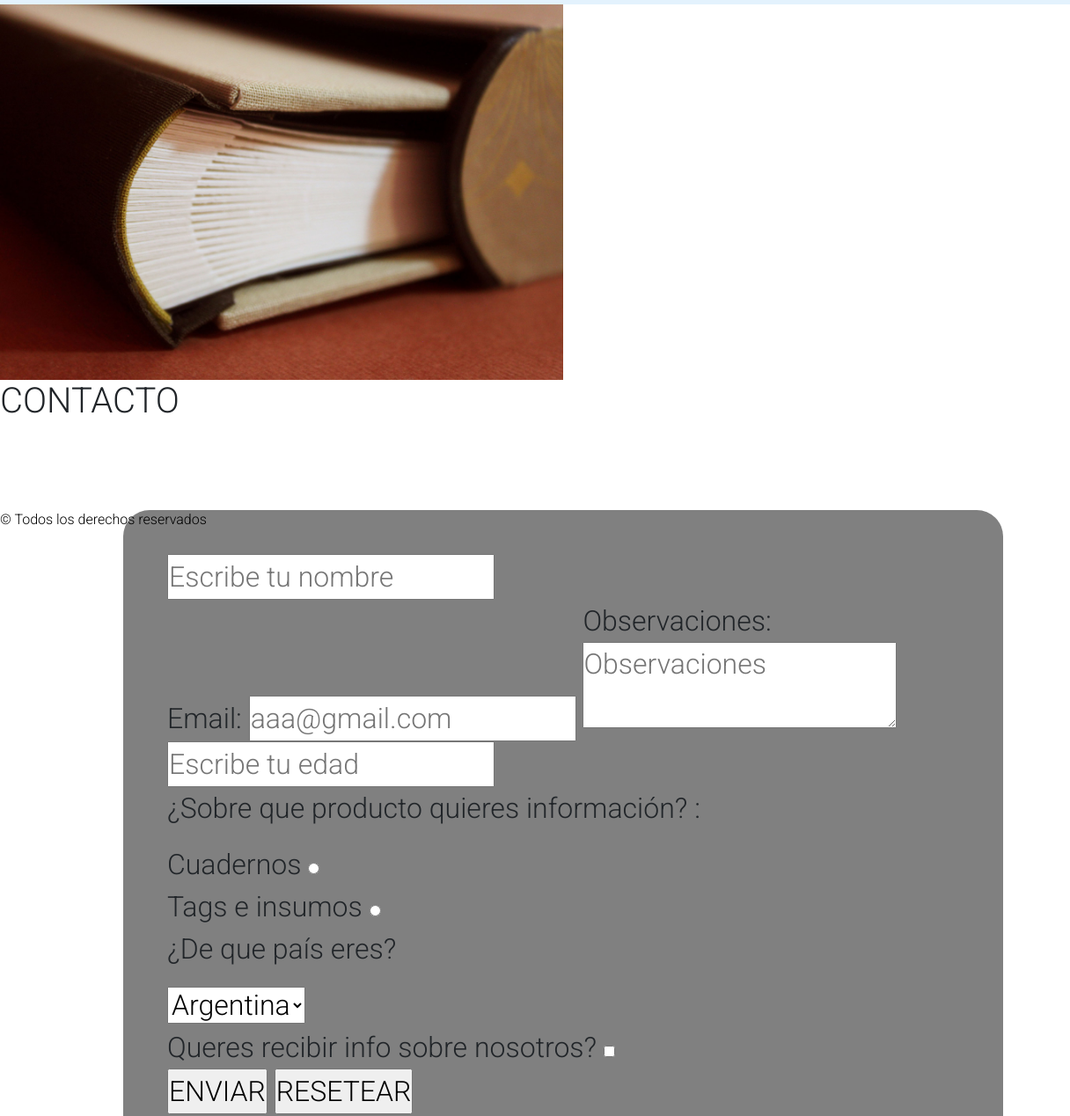
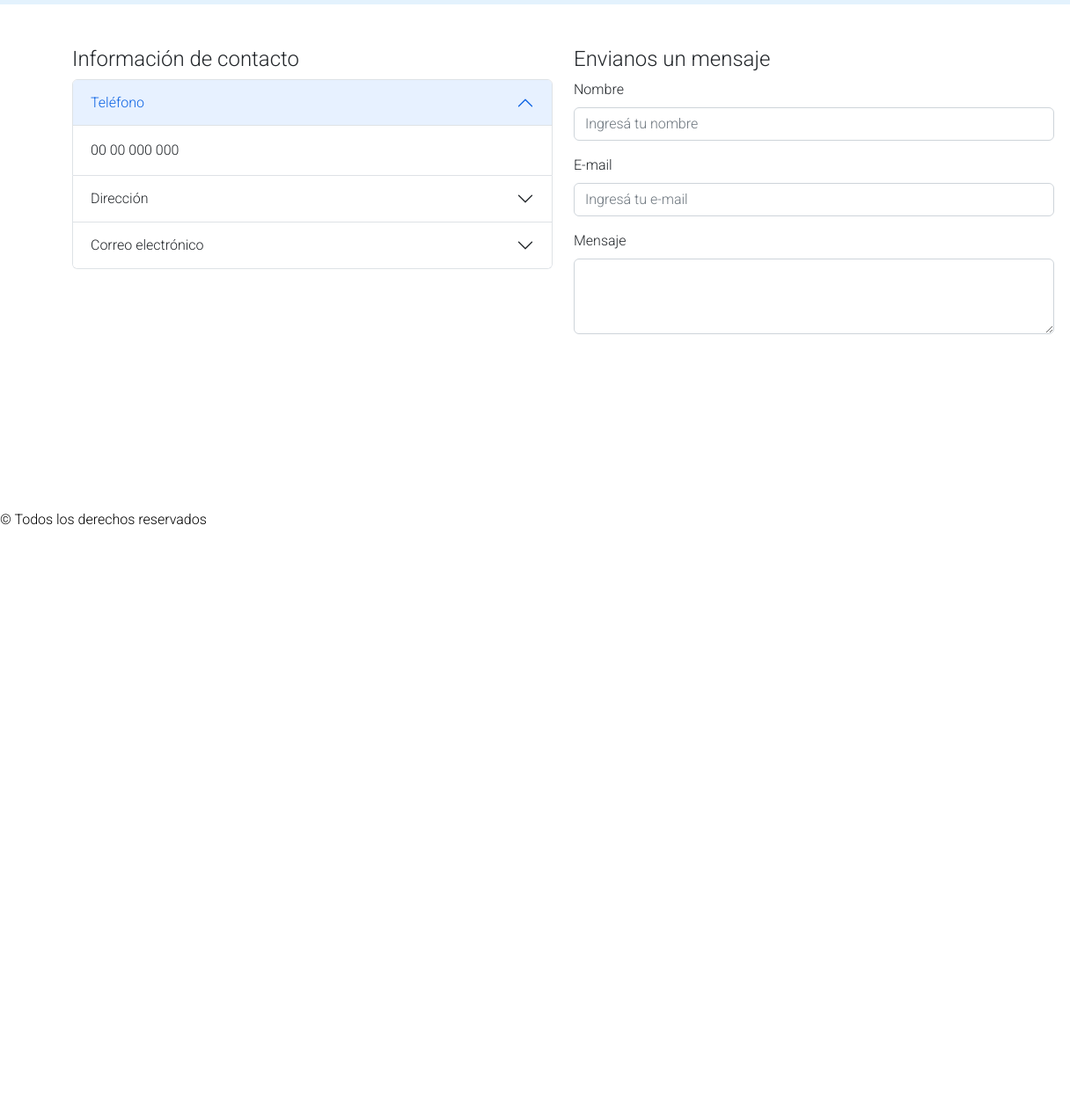
Before and after one commit to IgnaLobos/Chinabelleza, a plain HTML site: page pages/contacto.html in a window 1280 px wide. Shown: the part 171-1440 px from the top of the page at 88% size, 0-1216 px from the left. After the commit the page ends 800 px from the top, so only its background shows below. Drawn offline with nearby package versions, Linux system fonts and the light colour scheme.

Commit message:
Bootstrap a contacto

```diff
--- a/pages/contacto.html
+++ b/pages/contacto.html
@@ -41,60 +41,75 @@
 			</ul>
 		</nav>
 	</header>
-	<!-- cierre de fila logo + nav -->
-	<!-- fila de información de mi sitio -->
-	<section>
-		<img src="/assets/img/header contacto.jpg" alt="imagen contacto" width="50%">
-	</section>
-	<section>
-		<h1>CONTACTO</h1>
-	</section>
-	<!-- formulario de contacto -->
-	<section>
-		<article class="formulario__style">
-			<form action="#">
-				<input type="text" placeholder="Escribe tu nombre"><br>
-				<label for="email">Email:
-					<input type="email" placeholder="aaa@gmail.com" name="email"><br>
-				</label>
-				<label for="Observaciones"> Observaciones:<br>
-					<textarea placeholder="Observaciones"></textarea>
-				</label> <br>
-				<input type="number" placeholder="Escribe tu edad"><br>
-				<div><p>¿Sobre que producto quieres información? :</p>
-					<div>Cuadernos
-						<input type="radio" name="producto" value="Cuadernos">
-					</div>
-					<div>Tags e insumos
-						<input type="radio" name="producto" value="Tags e insumos">
+
+	<section class="container">
+        <div class="row mt-5 gap-5 gap-md-0">
+            <div class="col-md-6">
+                <h4>Información de contacto</h4>
+                <div class="accordion" id="accordionExample">
+                    <div class="accordion-item">
+                      <h2 class="accordion-header" id="headingOne">
+                        <button class="accordion-button" type="button" data-bs-toggle="collapse" data-bs-target="#collapseOne" aria-expanded="true" aria-controls="collapseOne">
+                          Teléfono
+                        </button>
+                      </h2>
+                      <div id="collapseOne" class="accordion-collapse collapse show" aria-labelledby="headingOne" data-bs-parent="#accordionExample">
+                        <div class="accordion-body">
+                          00 00 000 000
                         </div>
                       </div>
-				<p>¿De que país eres?</p>
-				<select name="letra" id="letra">
-					<option value="x">Argentina</option>
-					<option value="y">Chile</option>
-					<option value="z">Uruguay</option>
-				</select>
-				<div>Queres recibir info sobre nosotros?
-				<input type="checkbox" name="acepta" value="1"></div>
-				<input type="submit" value="ENVIAR">
-				<input type="reset" value="RESETEAR">
+                    </div>
+                    <div class="accordion-item">
+                      <h2 class="accordion-header" id="headingTwo">
+                        <button class="accordion-button collapsed" type="button" data-bs-toggle="collapse" data-bs-target="#collapseTwo" aria-expanded="false" aria-controls="collapseTwo">
+                          Dirección
+                        </button>
+                      </h2>
+                      <div id="collapseTwo" class="accordion-collapse collapse" aria-labelledby="headingTwo" data-bs-parent="#accordionExample">
+                        <div class="accordion-body">
+                          Bs As 123
+                        </div>
+                      </div>
+                    </div>
+                    <div class="accordion-item">
+                      <h2 class="accordion-header" id="headingThree">
+                        <button class="accordion-button collapsed" type="button" data-bs-toggle="collapse" data-bs-target="#collapseThree" aria-expanded="false" aria-controls="collapseThree">
+                          Correo electrónico
+                        </button>
+                      </h2>
+                      <div id="collapseThree" class="accordion-collapse collapse" aria-labelledby="headingThree" data-bs-parent="#accordionExample">
+                        <div class="accordion-body">
+                          info@ejemplo.com
+                        </div>
+                      </div>
+                    </div>
+                </div>
+            </div>
+            <div class="col-md-6">
+                <h4>Envianos un mensaje</h4>
+                <form>
+                    <div class="mb-3">
+                        <label for="exampleFormControlInput1" class="form-label">Nombre</label>
+                        <input type="text" class="form-control" id="exampleFormControlInput1" placeholder="Ingresá tu nombre">
+                    </div>
+                    <div class="mb-3">
+                        <label for="exampleFormControlInput1" class="form-label">E-mail</label>
+                        <input type="email" class="form-control" id="exampleFormControlInput1" placeholder="Ingresá tu e-mail">
+                    </div>
+                    <div class="mb-3">
+                        <label for="exampleFormControlTextarea1" class="form-label">Mensaje</label>
+                        <textarea class="form-control" id="exampleFormControlTextarea1" rows="3"></textarea>
+                    </div>
                 </form>
-		</article>
+            </div>
+        </div>
     </section>
-	<!-- cierre de form contacto -->
-	<!-- inicio de footer -->
+
+
 	<footer>
-		<div class="info__izquierda">
-		<h3 class="footer__enlaces">MEDIOS DE PAGO</h3>
-		<h3 class="footer__enlaces">FORMAS DE ENVIO</h3>
-	    </div>
-		<div class="info__derecha">
-		<h3 class="footer__enlaces">NUESTRAS REDES</h3>
-		<h3 class="footer__enlaces">CONTACTO</h3>
-	    </div>
 		<p class="footer__p">&copy Todos los derechos reservados</p>
 	</footer >
 	<img class="wpp" src="../assets/img/whatsapp.webp" alt="whats">
+  <script src="https://cdn.jsdelivr.net/npm/bootstrap@5.2.1/dist/js/bootstrap.bundle.min.js" integrity="sha384-u1OknCvxWvY5kfmNBILK2hRnQC3Pr17a+RTT6rIHI7NnikvbZlHgTPOOmMi466C8" crossorigin="anonymous"></script>
 </body>
 </html>
```
Also changed, not shown: index.html (+4 -4 lines). Lines whose indentation alone changed are shown as unchanged.
